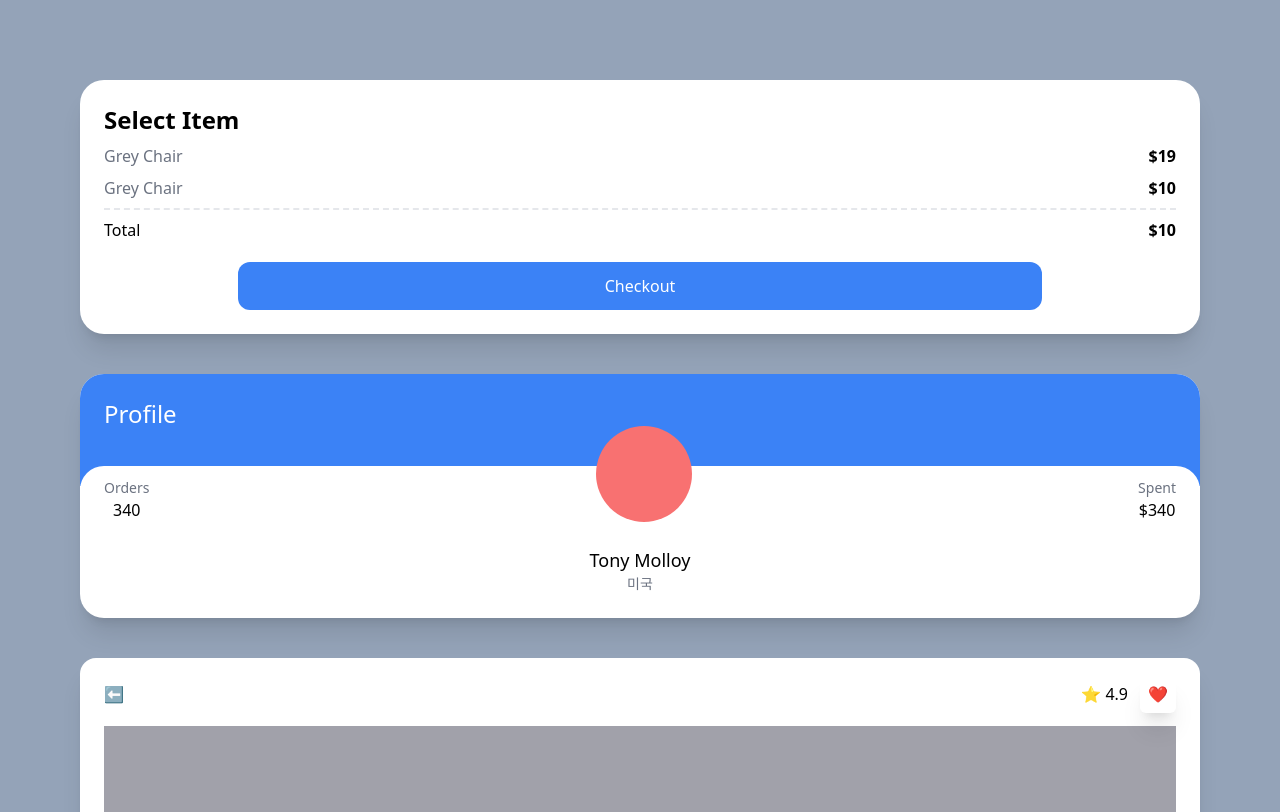
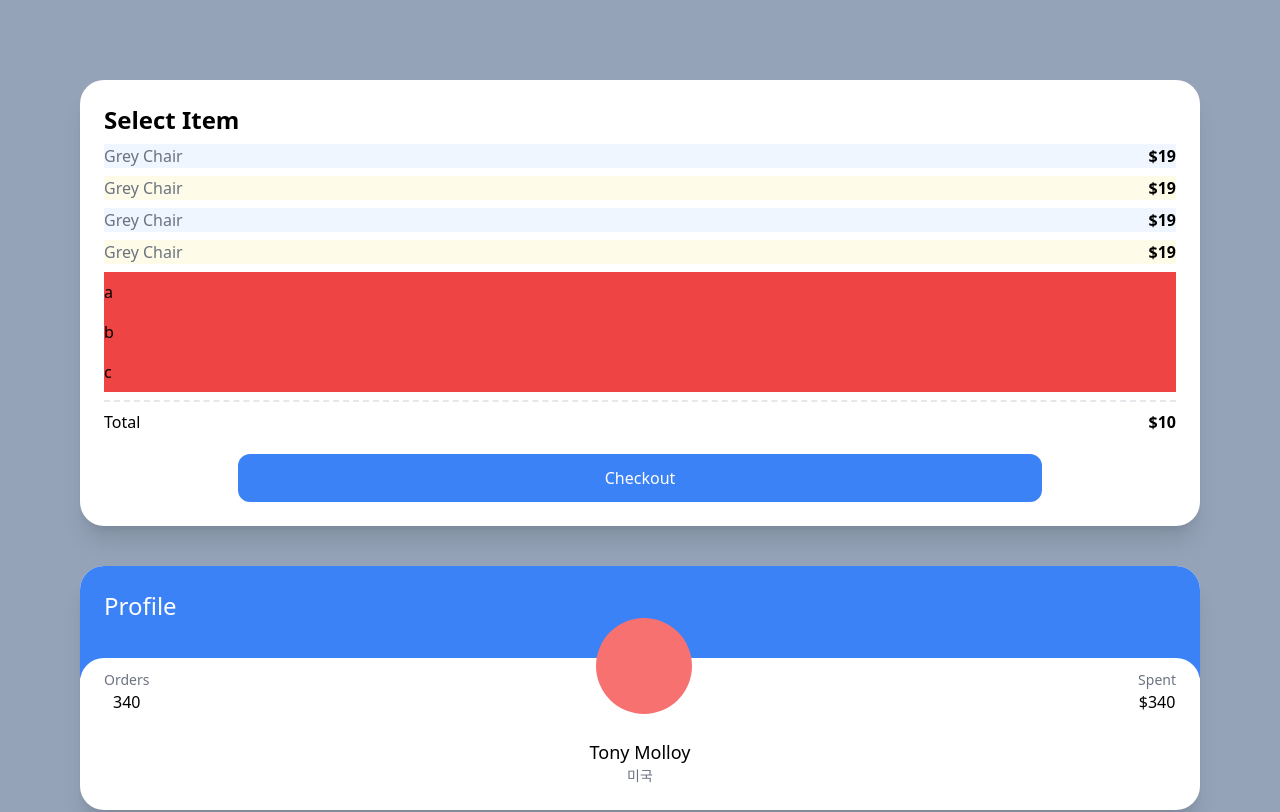
Before and after one commit to hyungkishin/carrot-market, a Next.js app: page / in a window 1280 px wide. Shown: the top 812 px of the page. Built offline with nearby package versions, Linux system fonts and the light colour scheme.

Commit message:
list hidden, even, odd style tailwind

```diff
--- a/pages/index.tsx
+++ b/pages/index.tsx
@@ -5,14 +5,24 @@
     <div className="bg-slate-400 py-20 px-20 grid gap-10 min-h-screen">
       <div className="bg-white p-6 rounded-3xl shadow-xl">
         <span className="font-semibold text-2xl">Select Item</span>
-        <div className="flex justify-between my-2">
-          <span className="text-gray-500">Grey Chair</span>
-          <span className="font-semibold">$19</span>
-        </div>
-        <div className="flex justify-between">
-          <span className="text-gray-500">Grey Chair</span>
-          <span className="font-semibold">$10</span>
-        </div>
+        <ul>
+          {[1, 2, 3, 4].map((i) => (
+            <div
+              key={i}
+              className="flex justify-between my-2 odd:bg-blue-50 even:bg-yellow-50 first:bg-teal-50 last:bg-amber-50"
+            >
+              <span className="text-gray-500">Grey Chair</span>
+              <span className="font-semibold">$19</span>
+            </div>
+          ))}
+        </ul>
+        <ul>
+          {["a", "b", "c", ""].map((c, i) => (
+            <li className="bg-red-500 py-2 empty:hidden" key={i}>
+              {c}
+            </li>
+          ))}
+        </ul>
         <div className="flex justify-between mt-2 pt-2 border-t-2 border-dashed">
           <span>Total</span>
           <span className="font-semibold">$10</span>
```
